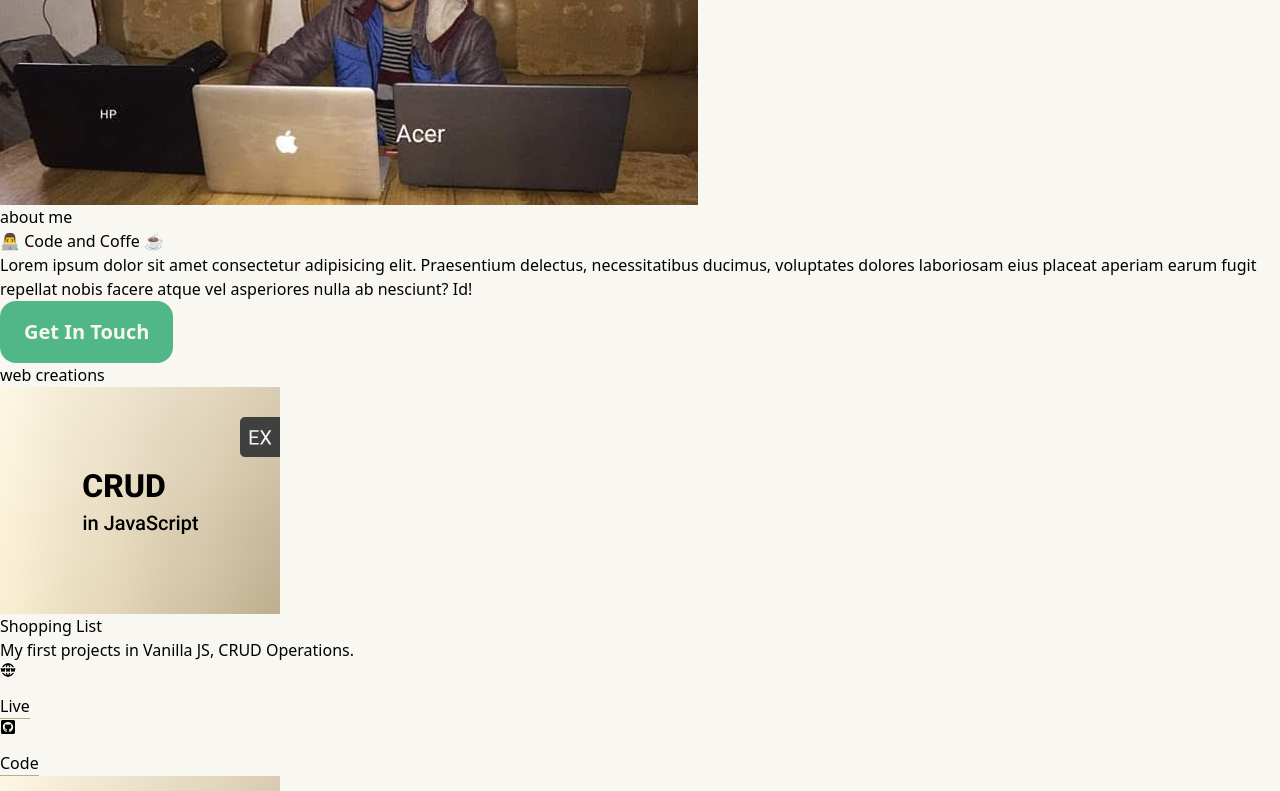
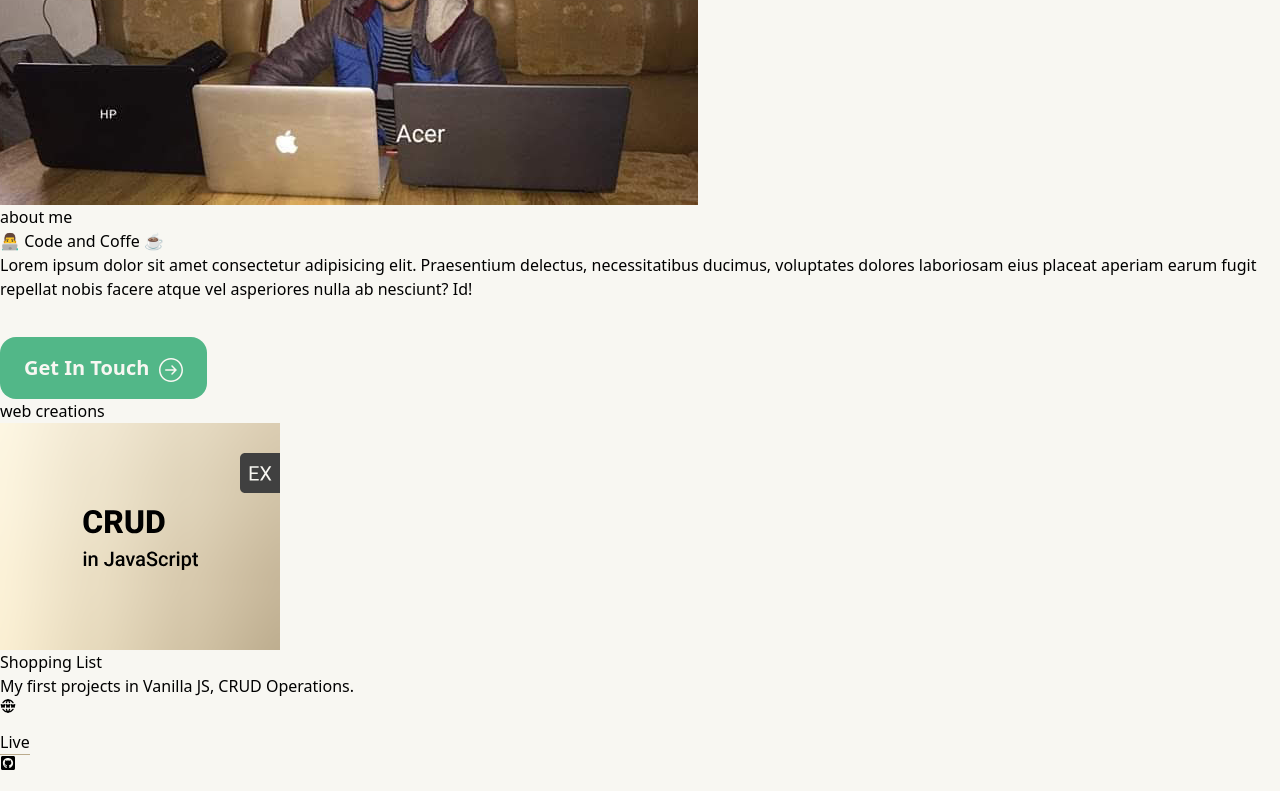
Before and after one commit to endrixh7/endrixhukellari-dev, a React (Vite) app: page / in a window 1280 px wide. Shown: the part 2000-2791 px from the top of the page. Built offline with nearby package versions, Linux system fonts and the light colour scheme.

Commit message:
CSS Variables applied

```diff
--- a/src/components/About.jsx
+++ b/src/components/About.jsx
@@ -1,5 +1,4 @@
-// import aboutSvg from '../assets/about.svg';
-// import aboutSvg1 from '../assets/aboutSvg1.jpg';
+import { SlArrowRightCircle } from "react-icons/sl";
 import SectionTitle from './SectionTitle';
 import endriAbout from '../assets/endriAbout.svg'
 
@@ -13,8 +12,11 @@ const About = () => {
                     👨‍💻 Code and Coffe ☕ <br></br>
                     Lorem ipsum dolor sit amet consectetur adipisicing elit. Praesentium delectus, necessitatibus ducimus, voluptates dolores laboriosam eius placeat aperiam earum fugit repellat nobis facere atque vel asperiores nulla ab nesciunt? Id!
                 </p>
-
-                <a href="https://app.rezi.ai/s/4KYfTTQnTShKRXrxn50v" target='_blank' id='cta' rel="noreferrer"> get in touch </a>
+                <div className='cta-icon'>
+                    <a href="https://app.rezi.ai/s/4KYfTTQnTShKRXrxn50v" target='_blank' id='cta' rel="noreferrer"> get in touch
+                        <span> <SlArrowRightCircle className='arrow-icon'/> </span>
+                    </a>
+                </div>
             </article>
         </div>
     </section>
--- a/src/components/Hero.jsx
+++ b/src/components/Hero.jsx
@@ -32,7 +32,9 @@ const Hero = () => {
                 </div>
 
                 <div className='cta-icon'>
-                <a href="https://app.rezi.ai/s/4KYfTTQnTShKRXrxn50v" target='_blank' id='cta' rel="noreferrer"> get in touch  <span> <SlArrowRightCircle className='arrow-icon'/> </span> </a>
+                    <a href="https://app.rezi.ai/s/4KYfTTQnTShKRXrxn50v" target='_blank' id='cta' rel="noreferrer"> get in touch
+                        <span> <SlArrowRightCircle className='arrow-icon'/> </span>
+                    </a>
                 </div>
             </article>
             <article className='hidden md:block'>
--- a/src/index.css
+++ b/src/index.css
@@ -7,11 +7,19 @@
 }
 
 :root {
-
+    --background: #F8F7F2;
+    --color-footer: #000b19;
+    --cta-color--hover:#404040;
+    --cta-bckg: #52b788;
+    --cta-bckg--hover: #74C69D;
+    --nav-box--shadow:#dfdedb;
+    --footer-box--shadow:#dfdedb;
+    --underline--color:#BBAB8C;
+    --links-color--hover: #DED0B6;
 }
 
 body {
-    background-color: #F8F7F2;
+    background-color: var(--background) ;
 }
 
 @tailwind base;
@@ -26,8 +34,8 @@ body {
 
 nav {
     /* opacity: 0.7; */
-    background: #F8F7F2;
-    box-shadow: 2px 2px 2px #dfdedb;
+    background: var(--background);
+    box-shadow: 2px 2px 2px var(--nav-box--shadow);
 }
 
 .nav-header {
@@ -39,7 +47,7 @@ nav {
 
 .nav-toggle {
     font-size: 1.5rem;
-    color: black;
+    color: var(--cta-color--hover);
     cursor: pointer;
     transition: transform .2s;
 }
@@ -52,7 +60,7 @@ nav {
 
 .links a {
     border-radius: 10px;
-    color:black;
+    color:var(--cta-color--hover);
     font-size: 1rem;
     text-transform: capitalize;
     letter-spacing: 1px;
@@ -63,7 +71,7 @@ nav {
 
 .links a:hover {
     /* background-color: #BBAB8C; */
-    background-color: #DED0B6;
+    background-color: var(--links-color--hover);
     /* background-color: #FAEED1; */
 }
 
@@ -73,9 +81,6 @@ nav {
     transition: 0.3s ease-in-out all;
 }
 
-.show-container {
-    height: 10rem;
-}
 
 .social-icons {
     display: none;
@@ -127,11 +132,10 @@ nav {
 #cta {
     display: inline-block;
     text-transform: capitalize;
-    color: #F8F7F2;
+    color: var(--background);
     font-size: 1.25rem;
     font-weight:bold ;
-    border: none;
-    background-color: #52b788;
+    background-color: var(--cta-bckg);
     border-radius: 1rem;
     padding: 1rem 1.5rem;
     transition: 0.75s;
@@ -139,8 +143,8 @@ nav {
 
 
 #cta:hover {
-    background-color: #74C69D;
-    color: #404040;
+    background-color: var(--cta-bckg--hover);
+    color: var(--cta-color--hover);
 }
 
 .arrow-icon {
@@ -156,15 +160,13 @@ nav {
 .liveSite {
     display: inline-block;
     padding-top: 1rem;
-    border-bottom: 1px solid #BBAB8C;
+    border-bottom: 1px solid var(--underline--color);
     font-size: 1rem;
 }
 
 
 #footer {
-    background-color: #000b19;
-    color: #F8F7F2;
-    background-color:#F8F7F2 ;
-    color: #000b19;
-    box-shadow:2px -2px 2px #dfdedb;
+    background-color:var(--background) ;
+    color: var(--color-footer);
+    box-shadow:2px -2px 2px var(--footer-box--shadow);
 }
```
